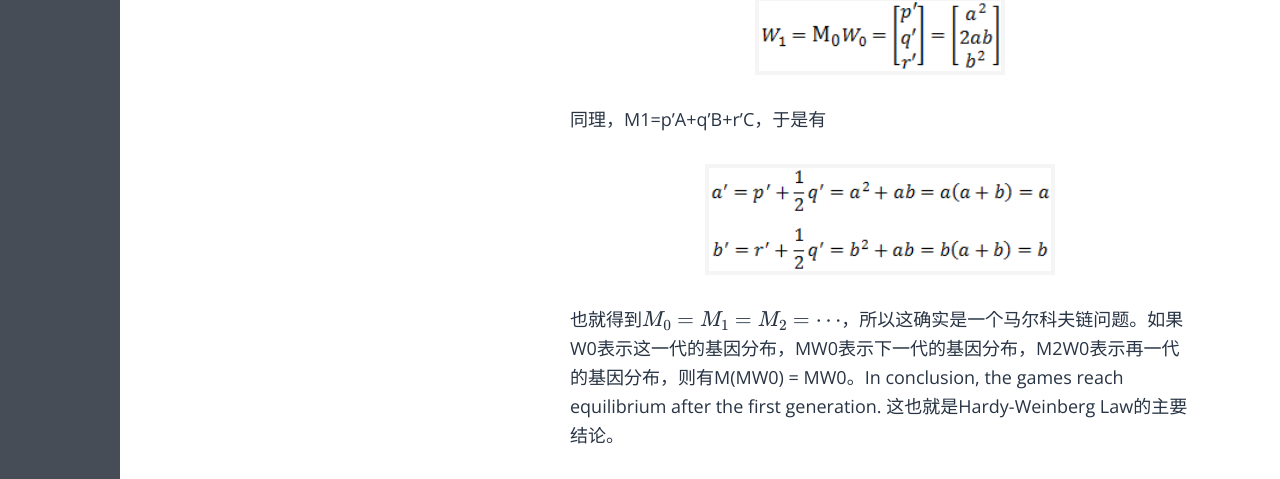
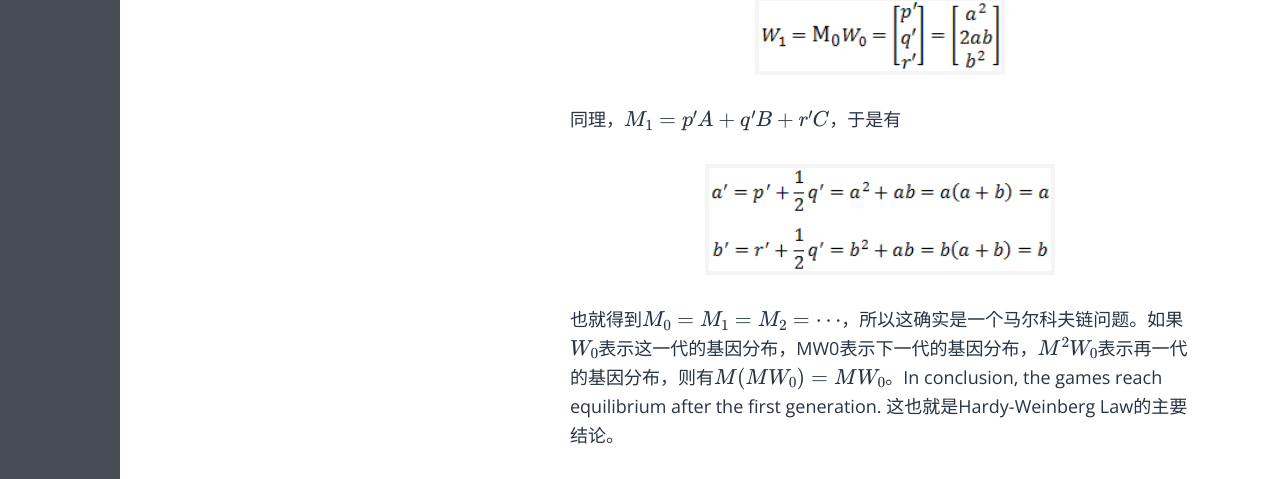
Before and after one commit to fzuo/baimafujinji, a Jekyll site: the page built from _posts/others/2010-11-06-hardy-weinberg-law.md, in a window 1280 px wide. Shown: the part 1324-1803 px from the top of the page. Built offline with Jekyll 4.4.1, drawn with Linux system fonts in a browser that asks for light colours; some web fonts are replaced; formulas are drawn with MathJax 3.

Commit message:
Update 2010-11-06-hardy-weinberg-law.md

```diff
--- a/_posts/others/2010-11-06-hardy-weinberg-law.md
+++ b/_posts/others/2010-11-06-hardy-weinberg-law.md
@@ -30,13 +30,13 @@
 <img src="https://fzuo.github.io/assets/img/vs_msb802/hardy_w_03.png" width="250">
 </p>
 
-同理，M1=p'A+q'B+r'C，于是有
+同理，$$M_1=p'A+q'B+r'C$$，于是有
 
 <p align="center">
 <img src="https://fzuo.github.io/assets/img/vs_msb802/hardy_w_04.png" width="350">
 </p>
 
-也就得到$$M_0=M_1=M_2=\cdots$$，所以这确实是一个马尔科夫链问题。如果W0表示这一代的基因分布，MW0表示下一代的基因分布，M2W0表示再一代的基因分布，则有M(MW0) = MW0。In conclusion, the games reach equilibrium after the first generation. 这也就是Hardy-Weinberg Law的主要结论。
+也就得到$$M_0=M_1=M_2=\cdots$$，所以这确实是一个马尔科夫链问题。如果$$W_0$$表示这一代的基因分布，MW0表示下一代的基因分布，$$M^2W_0$$表示再一代的基因分布，则有$$M(MW_0) = MW_0$$。In conclusion, the games reach equilibrium after the first generation. 这也就是Hardy-Weinberg Law的主要结论。
 
 
 <span style="color:blue">**（本文完）**</span>
```
